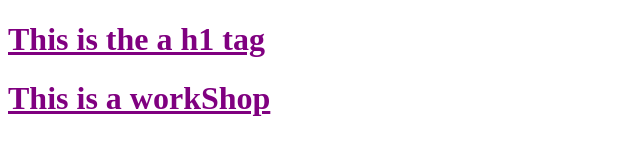
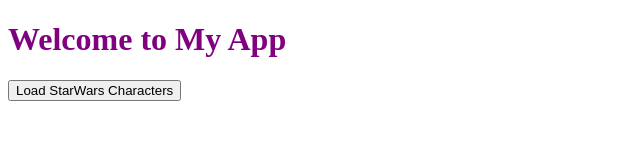
Before and after one commit to IYZaytsev/WebDevWorkShop, a plain HTML site: page index.html in a window 1280 px wide. Shown: the whole page, without its empty margins (0-640 px from the left). Drawn offline with Linux system fonts and the light colour scheme.

Commit message:
added js

```diff
--- a/index.html
+++ b/index.html
@@ -7,11 +7,15 @@
     <meta http-equiv="X-UA-Compatible" content="ie=edge">
     <title>My-app</title>
     <link rel="stylesheet" href ="main.css" >
-    <link rel=""
+    <script src ="main.js"> </script>
 
 </head>
 <body>
-    <h1 class = "important" id = "mainTitle" >This is the a h1 tag</h1>
-    <h1 class = "important" id = "subTitle" >This is a workShop</h1>
+    <h1>Welcome to My App</h1>
+
+    <button onclick = "getPeople()">
+        Load StarWars Characters
+    </button>
+
 </body>
 </html>
```
